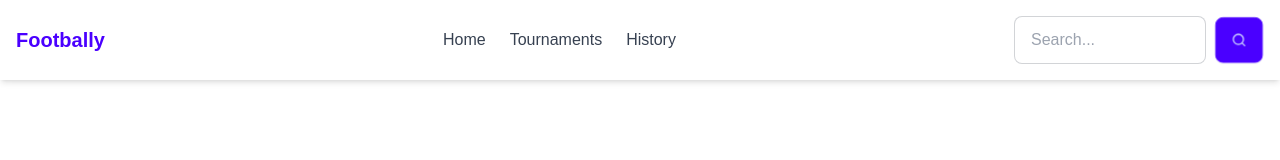
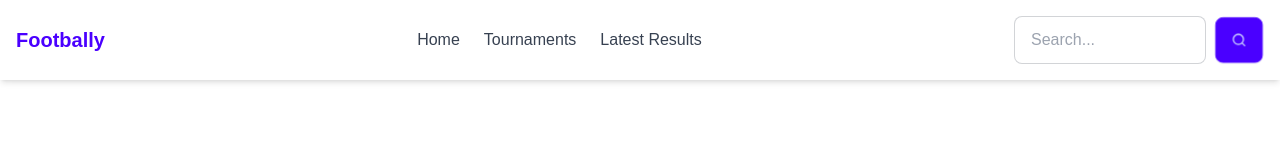
Before and after one commit to head-to-head/head-to-head, a Next.js app: page / in a window 1280 px wide. Shown: the top 160 px of the page. Built offline with nearby package versions, Linux system fonts and the light colour scheme.

Commit message:
added header and starter folders

```diff
--- a/app/components/Header.tsx
+++ b/app/components/Header.tsx
@@ -23,7 +23,7 @@ export default function Header() {
 						Tournaments
 					</a>
 					<a href="#" className="text-gray-700 hover:text-primary">
-						History
+						Latest Results
 					</a>
 				</nav>
 
```
